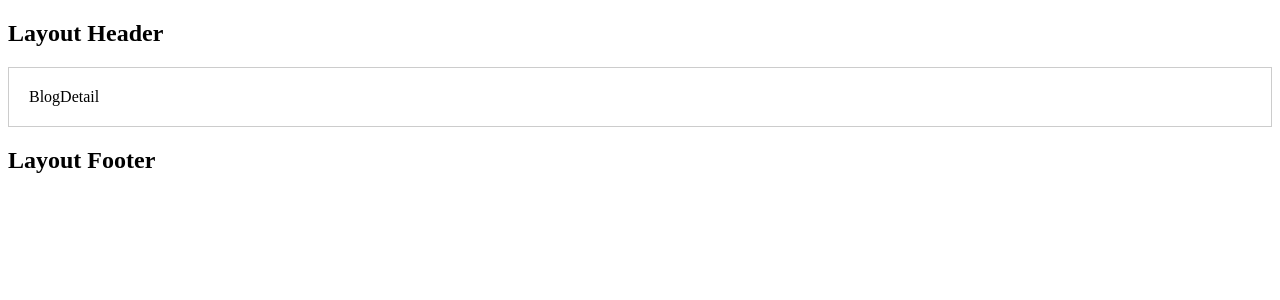
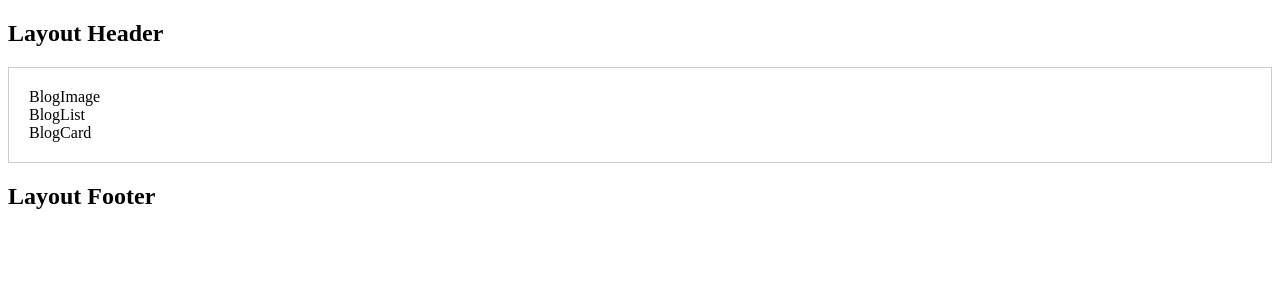
Before and after one commit to honda-takuto-sf/next-type-sample, a Next.js app: page /blog/1 in a window 1280 px wide. Shown: the top 300 px of the page. Built offline with nearby package versions, Linux system fonts and the light colour scheme.

Commit message:
featuresのコンポーネント利用

```diff
--- a/src/app/blog/[blogId]/page.tsx
+++ b/src/app/blog/[blogId]/page.tsx
@@ -1,7 +1,14 @@
+import * as Blog from "@/features/blog/components/Index";
 import React from 'react';
 
-const BlogDetail = () => {
-  return <div>BlogDetail</div>;
+const BlogPage = () => {
+  return (
+  <div>
+    <Blog.BlogImage />
+    <Blog.BlogList />
+    <Blog.BlogCard />
+  </div>
+  );
 };
 
-export default BlogDetail;
+export default BlogPage;
--- a/src/features/blog/components/BlogCard/BlogCard.tsx
+++ b/src/features/blog/components/BlogCard/BlogCard.tsx
@@ -0,0 +1,7 @@
+import React from "react";
+
+const BlogCard = () => {
+  return <div>BlogCard</div>;
+};
+
+export default BlogCard;
--- a/src/features/blog/components/BlogImage/BlogImage.tsx
+++ b/src/features/blog/components/BlogImage/BlogImage.tsx
@@ -0,0 +1,7 @@
+import React from "react";
+
+const BlogImage = () => {
+  return <div>BlogImage</div>;
+};
+
+export default BlogImage;
--- a/src/features/blog/components/BlogList/BlogList.tsx
+++ b/src/features/blog/components/BlogList/BlogList.tsx
@@ -0,0 +1,7 @@
+import React from "react";
+
+const BlogList = () => {
+  return <div>BlogList</div>;
+};
+
+export default BlogList;
--- /dev/null
+++ b/src/features/blog/components/Index.ts
@@ -0,0 +1,5 @@
+import BlogCard from "./BlogCard/BlogCard";
+import BlogImage from "./BlogImage/BlogImage";
+import BlogList from "./BlogList/BlogList";
+
+export { BlogCard, BlogImage, BlogList };
```
